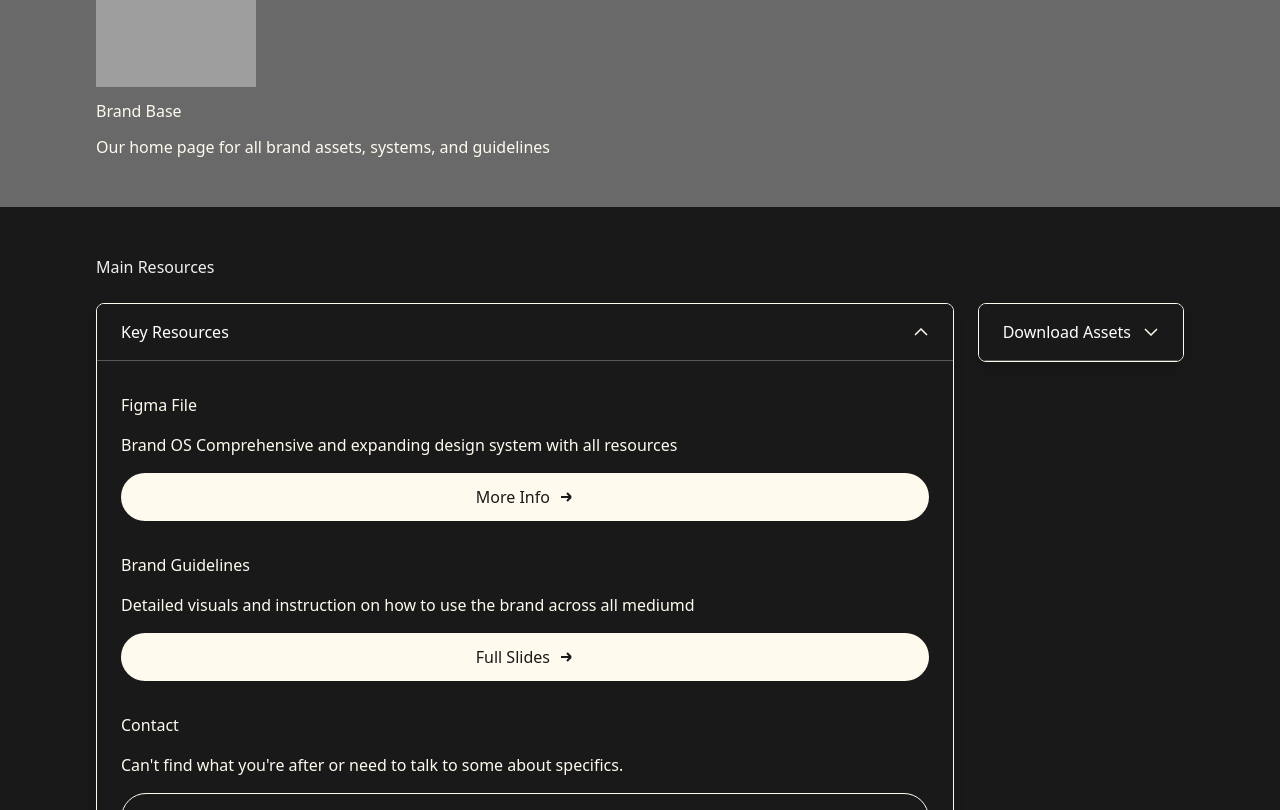
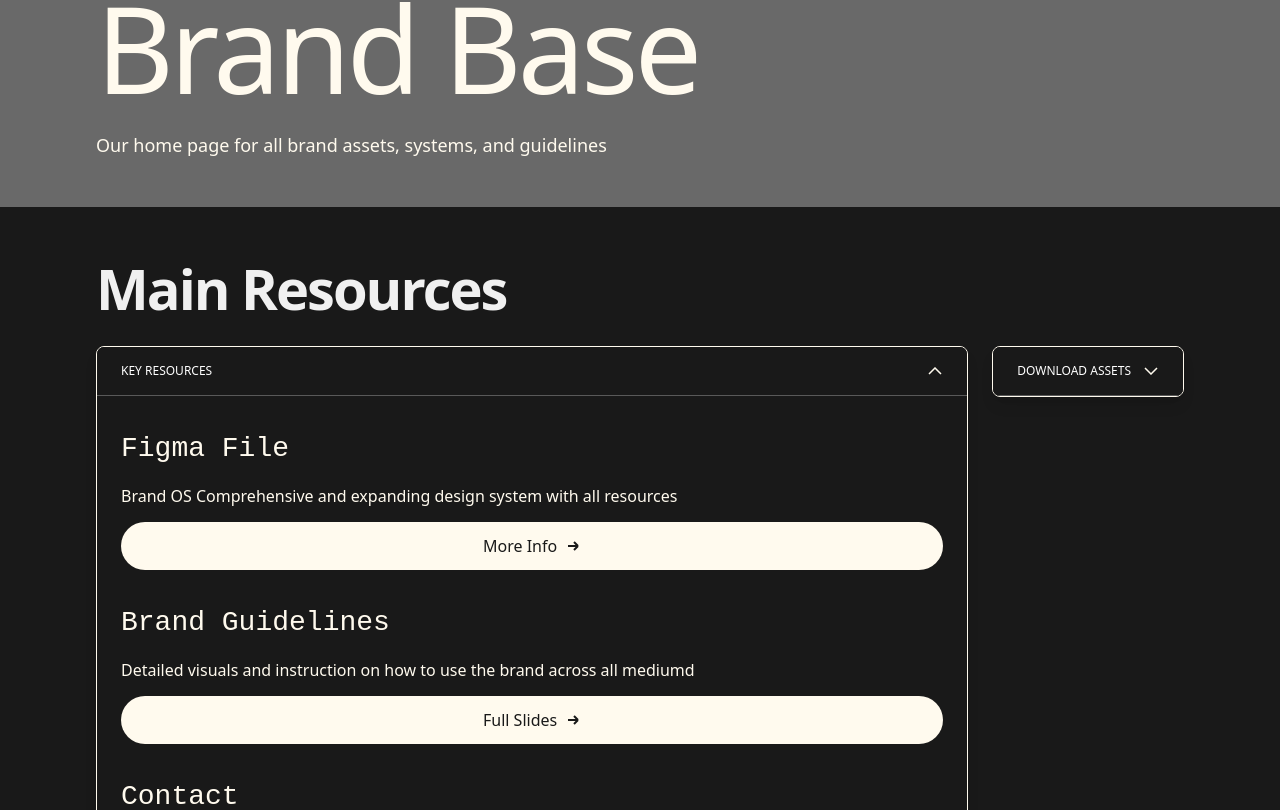
Before and after one commit to opensesh/BRAND-BASE, a React (Vite) app in the folder brand-base/: page / in a window 1280 px wide. Shown: the part 610-1420 px from the top of the page. Built offline with nearby package versions, Linux system fonts and the light colour scheme; a web font is replaced by a local one.

Commit message:
Revert "Apply typography design system to Hero, Header, and Main Resources"
This reverts commit cca7a207576daf537d2189f9d52083fe6577561f.

```diff
--- a/brand-base/src/components/common/AnchorLinkWidget.tsx
+++ b/brand-base/src/components/common/AnchorLinkWidget.tsx
@@ -119,7 +119,7 @@ export default function AnchorLinkWidget({ menuOpen, setMenuOpen }: AnchorLinkWi
         <div className="px-8 py-6 flex flex-col gap-8">
           {/* Top Section: On this page */}
           <div className="flex items-center justify-between">
-            <h3 className="text-label text-brand-vanilla">On this page</h3>
+            <h3 className="font-text font-normal text-[10px] text-brand-vanilla uppercase tracking-wider">On this page</h3>
           </div>
 
           {/* Navigation Links */}
@@ -141,7 +141,7 @@ export default function AnchorLinkWidget({ menuOpen, setMenuOpen }: AnchorLinkWi
                       <circle cx="8" cy="8" r="6" />
                     </svg>
                   </div>
-                  <span className={`text-h3 flex-shrink-0 ${
+                  <span className={`font-display font-bold text-[32px] leading-none tracking-tight flex-shrink-0 ${
                     openSections[item.id] ? 'text-brand-aperol' : 'text-brand-vanilla'
                   }`}>
                     {item.label}
@@ -165,7 +165,7 @@ export default function AnchorLinkWidget({ menuOpen, setMenuOpen }: AnchorLinkWi
                         className="flex items-center gap-2 py-1 group text-brand-vanilla hover:text-brand-aperol transition-colors duration-200"
                       >
                         <CornerDownRight className="w-4 h-4 text-brand-vanilla group-hover:text-brand-aperol transition-colors duration-200 flex-shrink-0" />
-                        <span className="text-b2 flex-1">{subItem.label}</span>
+                        <span className="font-text text-lg flex-1">{subItem.label}</span>
                         <div className="flex-1 border-b border-dotted border-[#787878] group-hover:border-brand-aperol transition-colors duration-200 mx-2"></div>
                       </a>
                     ))}
@@ -177,13 +177,13 @@ export default function AnchorLinkWidget({ menuOpen, setMenuOpen }: AnchorLinkWi
 
           {/* Quick Links */}
           <div className="flex flex-col gap-3">
-            <h3 className="text-caption text-brand-vanilla">Quick Links</h3>
+            <h3 className="font-text font-normal text-[10px] text-brand-vanilla uppercase tracking-wider">Quick Links</h3>
             <div className="flex gap-2">
               <a
                 href="https://www.figma.com/design/t6ibLjzJFXY6HzU0bIahxw/BRAND-OS"
                 target="_blank"
                 rel="noopener noreferrer"
-                className="flex-1 min-w-[132px] bg-white text-brand-charcoal rounded-full px-4 py-3 text-button flex items-center justify-center gap-2 hover:bg-brand-aperol hover:text-white transition-colors"
+                className="flex-1 min-w-[132px] bg-white text-brand-charcoal rounded-full px-4 py-2.5 font-text font-medium text-sm flex items-center justify-center gap-2 hover:bg-brand-aperol hover:text-white transition-colors"
               >
                 Figma
                 <svg className="w-4 h-4" viewBox="0 0 38 57" fill="currentColor">
@@ -198,7 +198,7 @@ export default function AnchorLinkWidget({ menuOpen, setMenuOpen }: AnchorLinkWi
                 href="https://github.com/opensesh/OS_Brand-Design-System"
                 target="_blank"
                 rel="noopener noreferrer"
-                className="flex-1 min-w-[132px] bg-white text-brand-charcoal rounded-full px-4 py-3 text-button flex items-center justify-center gap-2 hover:bg-brand-aperol hover:text-white transition-colors"
+                className="flex-1 min-w-[132px] bg-white text-brand-charcoal rounded-full px-4 py-2.5 font-text font-medium text-sm flex items-center justify-center gap-2 hover:bg-brand-aperol hover:text-white transition-colors"
               >
                 Git Repo
                 <svg className="w-4 h-4" viewBox="0 0 24 24" fill="currentColor">
@@ -210,7 +210,7 @@ export default function AnchorLinkWidget({ menuOpen, setMenuOpen }: AnchorLinkWi
               href="https://www.figma.com/design/t6ibLjzJFXY6HzU0bIahxw/BRAND-OS?node-id=20094-16807&t=w51tqPrTUlDRqfak-1"
               target="_blank"
               rel="noopener noreferrer"
-              className="w-full bg-white text-brand-charcoal rounded-full px-4 py-3 text-button flex items-center justify-center gap-2 hover:bg-brand-aperol hover:text-white transition-colors"
+              className="w-full bg-white text-brand-charcoal rounded-full px-4 py-2.5 font-text font-medium text-sm flex items-center justify-center gap-2 hover:bg-brand-aperol hover:text-white transition-colors"
             >
               Guidelines
               <ExternalLink className="w-4 h-4" />
--- a/brand-base/src/components/sections/Hero.tsx
+++ b/brand-base/src/components/sections/Hero.tsx
@@ -13,21 +13,21 @@ export default function Hero() {
       </div>
 
       {/* Content */}
-      <div className="relative z-10 w-full max-w-[1184px] mx-auto p-12 flex flex-col items-start justify-end gap-3 overflow-visible">
+      <div className="relative z-10 w-full max-w-[1184px] mx-auto px-6 md:px-12 pb-12 flex flex-col items-start justify-end gap-3 overflow-visible">
         {/* Brand Logo */}
         <img
           src="http://localhost:3845/assets/c211f5a3d4f63b1df665a029a544dfcc056932ac.svg"
           alt="Brand Logo"
-          className="w-40 h-40"
+          className="w-40 h-auto"
         />
 
         {/* Main Heading - Display D2 */}
-        <h1 className="text-d2 text-brand-vanilla">
+        <h1 className="font-display font-normal text-[80px] md:text-[120px] leading-[1.2] tracking-[-4px] text-brand-vanilla">
           Brand Base
         </h1>
 
         {/* Subtitle - H4 */}
-        <p className="text-h4 text-brand-vanilla">
+        <p className="font-text font-medium text-lg leading-[1.5] text-brand-vanilla">
           Our home page for all brand assets, systems, and guidelines
         </p>
       </div>
--- a/brand-base/src/components/sections/MainResources.tsx
+++ b/brand-base/src/components/sections/MainResources.tsx
@@ -8,7 +8,7 @@ export default function MainResources() {
   return (
     <section className="w-full max-w-[1184px] mx-auto px-6 md:px-12 py-12">
       {/* Main Resources Heading */}
-      <h2 className="text-h1 text-[#f0f0f0] mb-6">
+      <h2 className="font-display font-bold text-[56px] leading-[1.2] tracking-[-2px] text-[#f0f0f0] mb-6">
         Main Resources
       </h2>
 
@@ -23,7 +23,7 @@ export default function MainResources() {
             className="w-full bg-brand-charcoal border-b border-[#595959] px-6 py-4 flex items-center justify-between gap-3 hover:bg-brand-charcoal/90 transition-colors"
             type="button"
           >
-            <span className="text-label text-white">Key Resources</span>
+            <span className="font-text font-medium text-xs text-white uppercase">Key Resources</span>
             <svg
               className={`w-4 h-2 text-brand-vanilla transition-transform duration-300 ${leftOpen ? 'rotate-180' : ''}`}
               viewBox="0 0 14 8"
@@ -39,11 +39,11 @@ export default function MainResources() {
             <div className="bg-brand-charcoal px-6 py-8 space-y-8">
               {/* Figma File */}
               <div className="space-y-4">
-                <h3 className="text-h5 text-brand-vanilla">Figma File</h3>
-                <p className="text-b2 text-brand-vanilla">
+                <h3 className="font-accent text-[28px] leading-[1.5] text-brand-vanilla">Figma File</h3>
+                <p className="font-text text-base leading-[1.25] text-brand-vanilla">
                   Brand OS Comprehensive and expanding design system with all resources
                 </p>
-                <button className="w-full bg-brand-vanilla text-brand-charcoal rounded-full px-4 py-3 text-button flex items-center justify-center gap-2 hover:bg-brand-aperol hover:text-brand-vanilla transition-colors">
+                <button className="w-full bg-brand-vanilla text-brand-charcoal rounded-full px-4 py-3 font-text font-medium text-base flex items-center justify-center gap-2 hover:bg-brand-aperol hover:text-brand-vanilla transition-colors">
                   More Info
                   <svg className="w-4 h-4" viewBox="0 0 16 16" fill="none" stroke="currentColor" strokeWidth="2">
                     <path d="M3 8h10m0 0l-4-4m4 4l-4 4" />
@@ -53,11 +53,11 @@ export default function MainResources() {
 
               {/* Brand Guidelines */}
               <div className="space-y-4">
-                <h3 className="text-h5 text-brand-vanilla">Brand Guidelines</h3>
-                <p className="text-b2 text-brand-vanilla">
+                <h3 className="font-accent text-[28px] leading-[1.5] text-brand-vanilla">Brand Guidelines</h3>
+                <p className="font-text text-base leading-[1.25] text-brand-vanilla">
                   Detailed visuals and instruction on how to use the brand across all mediumd
                 </p>
-                <button className="w-full bg-brand-vanilla text-brand-charcoal rounded-full px-4 py-3 text-button flex items-center justify-center gap-2 hover:bg-brand-aperol hover:text-brand-vanilla transition-colors">
+                <button className="w-full bg-brand-vanilla text-brand-charcoal rounded-full px-4 py-3 font-text font-medium text-base flex items-center justify-center gap-2 hover:bg-brand-aperol hover:text-brand-vanilla transition-colors">
                   Full Slides
                   <svg className="w-4 h-4" viewBox="0 0 16 16" fill="none" stroke="currentColor" strokeWidth="2">
                     <path d="M3 8h10m0 0l-4-4m4 4l-4 4" />
@@ -67,11 +67,11 @@ export default function MainResources() {
 
               {/* Contact */}
               <div className="space-y-4">
-                <h3 className="text-h5 text-brand-vanilla">Contact</h3>
-                <p className="text-b2 text-brand-vanilla">
+                <h3 className="font-accent text-[28px] leading-[1.5] text-brand-vanilla">Contact</h3>
+                <p className="font-text text-base leading-[1.25] text-brand-vanilla">
                   Can't find what you're after or need to talk to some about specifics.
                 </p>
-                <button className="w-full border border-brand-vanilla text-brand-vanilla rounded-full px-4 py-3 text-button flex items-center justify-center gap-2 hover:bg-brand-vanilla hover:text-brand-charcoal transition-colors">
+                <button className="w-full border border-brand-vanilla text-brand-vanilla rounded-full px-4 py-3 font-text font-medium text-base flex items-center justify-center gap-2 hover:bg-brand-vanilla hover:text-brand-charcoal transition-colors">
                   Get in Touch
                   <ExternalLink className="w-4 h-4" />
                 </button>
@@ -89,7 +89,7 @@ export default function MainResources() {
             className="w-full bg-brand-charcoal border-b border-[#595959] px-6 py-4 flex items-center justify-between gap-3 hover:bg-brand-charcoal/90 transition-colors"
             type="button"
           >
-            <span className="text-label text-white">Download Assets</span>
+            <span className="font-text font-medium text-xs text-white uppercase">Download Assets</span>
             <svg
               className={`w-4 h-2 text-brand-vanilla transition-transform duration-300 ${rightOpen ? 'rotate-180' : ''}`}
               viewBox="0 0 14 8"
@@ -114,8 +114,8 @@ export default function MainResources() {
                   'Creative Assets',
                 ].map((item) => (
                   <div key={item} className="flex items-end gap-2 border-b border-[#787878] pb-1">
-                    <h3 className="text-h5 text-white flex-1">{item}</h3>
-                    <button className="flex items-center gap-2 py-1 text-white text-button hover:text-brand-aperol transition-colors">
+                    <h3 className="font-accent text-[28px] leading-[1.5] text-white flex-1">{item}</h3>
+                    <button className="flex items-center gap-2 py-1 text-white font-text font-medium text-base hover:text-brand-aperol transition-colors">
                       Download
                       <svg className="w-4 h-4" viewBox="0 0 16 16" fill="none" stroke="currentColor" strokeWidth="1.5">
                         <path d="M8 2v8m0 0l3-3m-3 3L5 7m-3 7h12" />
@@ -127,7 +127,7 @@ export default function MainResources() {
 
               {/* Social Links */}
               <div className="space-y-3">
-                <p className="text-caption text-brand-vanilla">Social Links</p>
+                <p className="font-text text-xs text-brand-vanilla">Social Links</p>
                 <div className="flex flex-wrap gap-2">
                   {[
                     { Icon: Globe, label: 'Website' },
```
